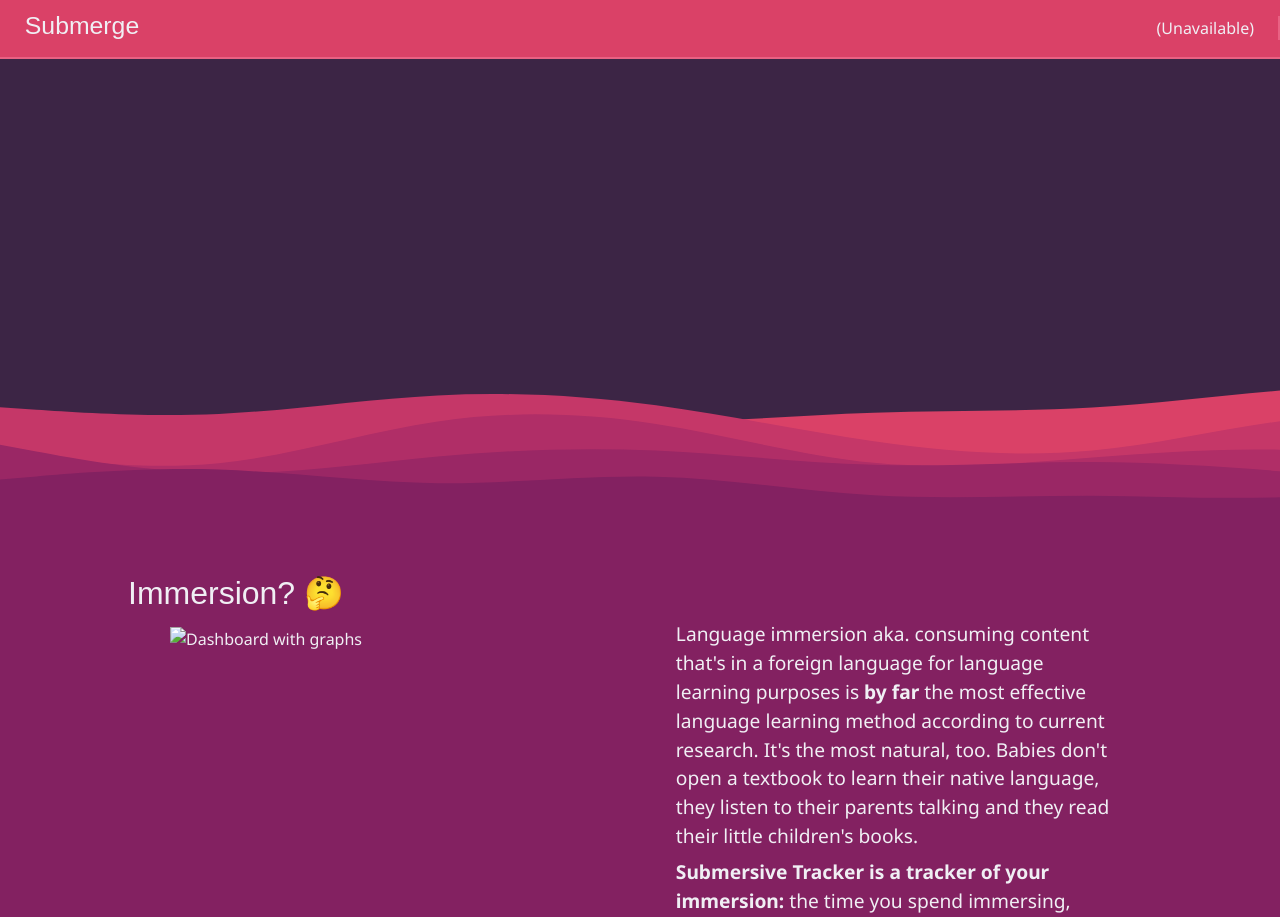
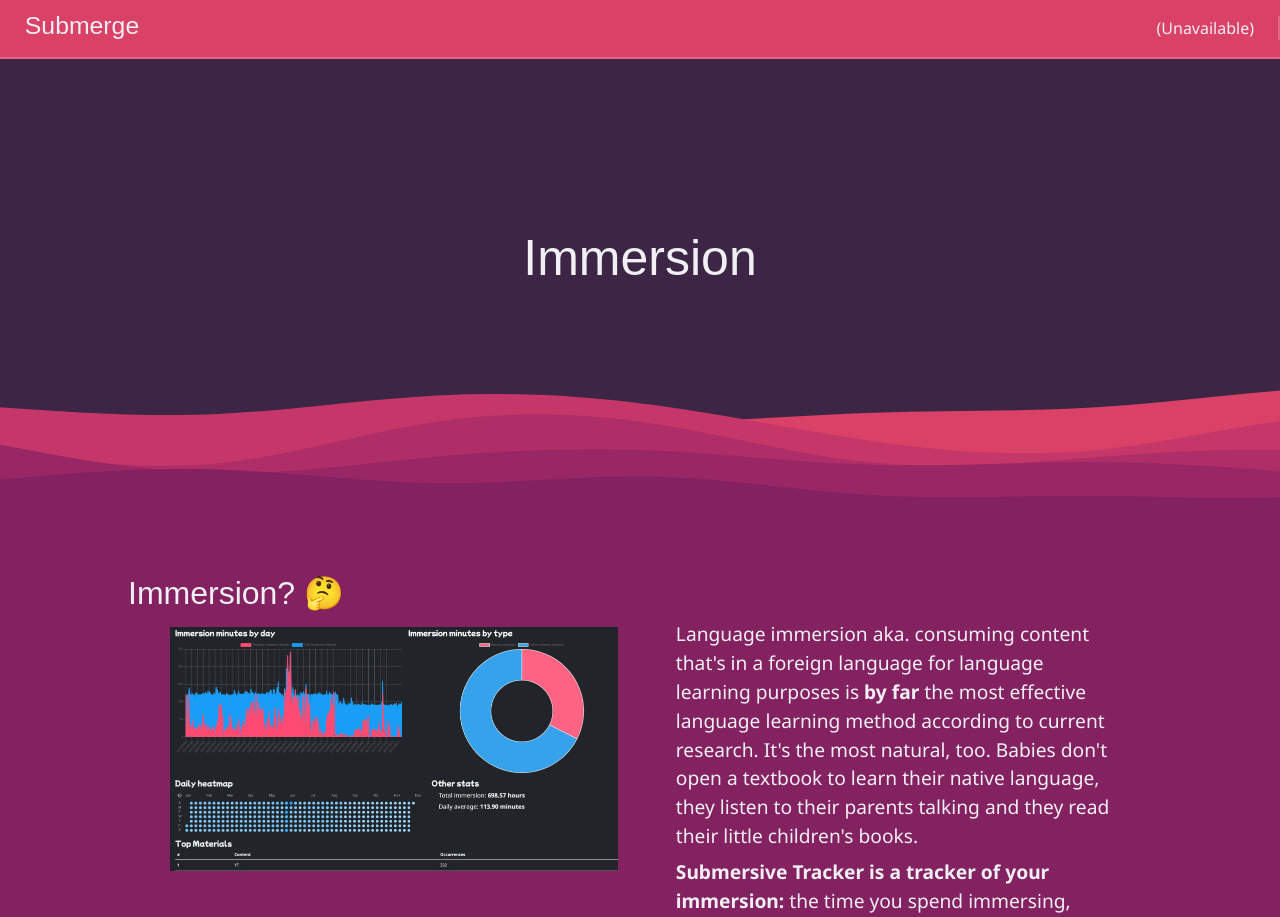
Before and after one commit to TatuLaras/submerge-landing, a plain HTML site: page landing.html in a window 1280 px wide. Shown: the top 917 px of the page. Drawn offline with Linux system fonts and the light colour scheme; files that its build step writes are made by us from their sources; files whose address does not match are found by name; a web font is replaced by a local one.

Commit message:
Fixed another thing

```diff
--- a/landing.html
+++ b/landing.html
@@ -6,7 +6,7 @@
         <meta http-equiv="X-UA-Compatible" content="IE=edge" />
         <meta name="viewport" content="width=device-width, initial-scale=1.0" />
         <title>Submerge Immersion Tracker - Track your language immersion efficiently!</title>
-        <link rel="stylesheet" href="landing/landingstyle.css" type="text/css" />
+        <link rel="stylesheet" href="landingstyle.css" type="text/css" />
         <link rel="stylesheet" href="res/styles/reset.css" />
         <link rel="stylesheet" href="res/styles/navbar.css" />
         <link rel="shortcut icon" href="res/favicon.ico" type="image/x-icon" />
@@ -33,7 +33,7 @@
             <h1 class="entry-effect go">Immersion? 🤔</h1>
             <div class="two-columns entry-effect go">
                 <div>
-                    <img src="landing/dash.jpg" alt="Dashboard with graphs" />
+                    <img src="dash.jpg" alt="Dashboard with graphs" />
                 </div>
                 <div>
                     <p>
@@ -98,6 +98,6 @@
             </div>
         </footer>
 
-        <script src="landing/landingscript.js"></script>
+        <script src="landingscript.js"></script>
     </body>
 </html>
```
